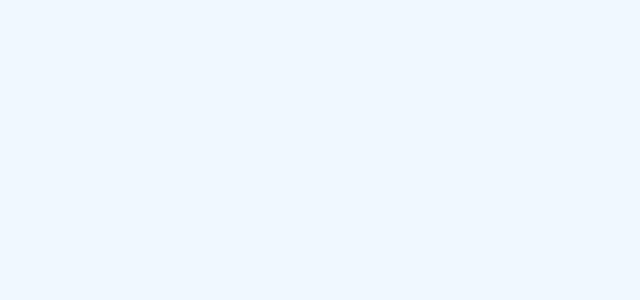
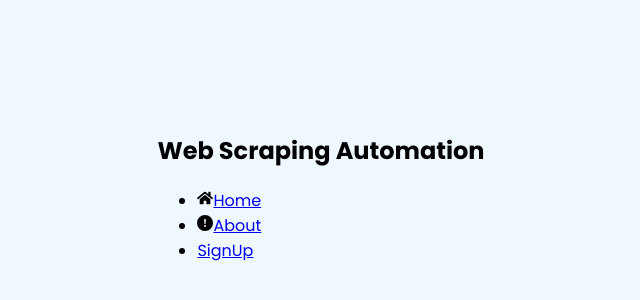
Before and after one commit to eya-harbaoui/Web_Scraping_Automation_NLP, a React (Create React App) app in the folder client/: page /welcome in a window 1280 px wide. Before the commit this address had no page. Shown: the part 204-504 px from the top of the page, without its empty margins (319-959 px from the left). Built offline with nearby package versions, Linux system fonts and the light colour scheme.

Commit message:
starting welcome page

```diff
--- a/client/package.json
+++ b/client/package.json
@@ -9,6 +9,7 @@
     "axios": "^1.3.4",
     "react": "^18.2.0",
     "react-dom": "^18.2.0",
+    "react-icons": "^4.8.0",
     "react-router-dom": "^6.9.0",
     "react-scripts": "5.0.1",
     "react-toastify": "^9.1.2",
--- a/client/src/App.jsx
+++ b/client/src/App.jsx
@@ -1,5 +1,5 @@
 import {Route, Routes, Navigate, BrowserRouter} from "react-router-dom";
-import Home from "./pages/Home";
+import  Welcome from "./pages/welcome"
 import Signup from "./pages/Signup";
 import Login from "./pages/Login";
 import UserDetails from "./pages/UserDetails";
@@ -13,11 +13,13 @@ function App() {
     <BrowserRouter>
       <div className="container">
         <Routes>
+
           <Route
             path="/"
             exact
             element={isLoggedIn == "true" ? <UserDetails /> : <Login />}
           />
+          <Route path="/welcome" exact element={<Welcome/>}></Route>
           <Route path="/signup" exact element={<Signup />} />
           <Route path="/login" exact element={<Login />} />
           {<Route path="/userDetails" element={<UserDetails />} />}
--- a/client/src/pages/Signup/index.jsx
+++ b/client/src/pages/Signup/index.jsx
@@ -115,7 +115,7 @@ function Signup() {
             required
           />
           {error && <div className={styles.error_msg}> {error}</div>}
-          <button type="submit" className={styles.btn}>
+          <button type="submit" className={styles.btn} onClick={handleSubmit}>
             Sign Up
           </button>
 
--- /dev/null
+++ b/client/src/pages/welcome/MenuLinks.jsx
@@ -0,0 +1,10 @@
+export const MenuLinks = [
+  { title: "Home", url: "/", cName: "nav-links", icon: "FaHome" },
+  {
+    title: "About",
+    url: "/About",
+    cName: "nav-links",
+    icon: "BsFillExclamationCircleFill",
+  },
+  { title: "SignUp", url: "/SignUp", cName: "nav-links", icon: " BiUserPin" },
+];
--- /dev/null
+++ b/client/src/pages/welcome/Navbar.jsx
@@ -0,0 +1,37 @@
+import "./NavbarStyles.css";
+import React from "react";
+import { FaHome } from "react-icons/fa";
+import { BsFillExclamationCircleFill } from "react-icons/bs";
+import { BiUserPin } from "react-icons/bi";
+import { MenuLinks } from "./MenuLinks";
+import { useState, useEffect } from "react";
+function Navbar() {
+  const [icons, setIcons] = useState({});
+
+  return (
+    <nav className="NavbarItems">
+      <h1 className="navbar-logo">Web Scraping Automation</h1>
+      <ul className="nav-menu">
+        {MenuLinks.map((item, index) => {
+          const IconComponent =
+            item.icon === "FaHome"
+              ? FaHome
+              : item.icon === "BsFillExclamationCircleFill"
+              ? BsFillExclamationCircleFill
+              : item.icon === "BiUserPin"
+              ? BiUserPin
+              : null;
+
+          return (
+            <li key={index}>
+              {IconComponent && <IconComponent />}
+              <a href={item.url}>{item.title}</a>
+            </li>
+          );
+        })}
+      </ul>
+    </nav>
+  );
+}
+
+export default Navbar;
--- /dev/null
+++ b/client/src/pages/welcome/index.jsx
@@ -0,0 +1,12 @@
+
+import Navbar from './Navbar';
+
+function Welcome() {
+  return (
+    <div className="App">
+      <Navbar></Navbar>
+    </div>
+  );
+}
+
+export default Welcome;
```
Also changed, not shown: client/src/pages/welcome/NavbarStyles.css (added), 1 other file (tests, documents, lock files or other folders).
